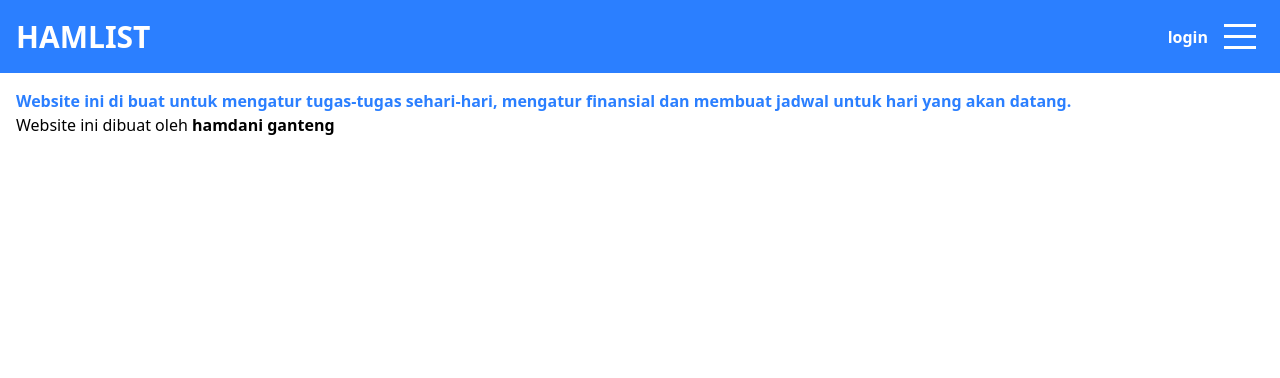
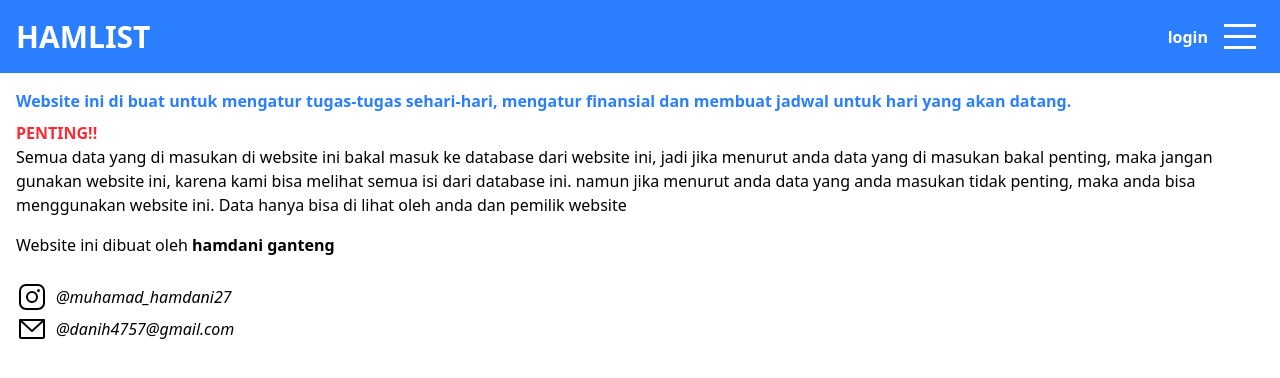
Before and after one commit to hamdani415/hamlist, a Next.js app: page /about in a window 1280 px wide. Shown: the top 378 px of the page. Built offline with nearby package versions, Linux system fonts and the light colour scheme; no server answers.

Commit message:
add about announcement

```diff
--- a/src/app/about/page.jsx
+++ b/src/app/about/page.jsx
@@ -1,4 +1,6 @@
+"use client"
 import React from 'react'
+import { EnvelopeSimpleIcon, InstagramLogoIcon  } from '@phosphor-icons/react'
 
 const page = () => {
   return (
@@ -6,9 +8,18 @@ const page = () => {
       <p className='font-bold text-blue-500'>
         Website ini di buat untuk mengatur tugas-tugas sehari-hari, mengatur finansial dan membuat jadwal untuk hari yang akan datang.
       </p>
-      <p>
+      <h1 className='font-bold text-red-500 pt-2'>PENTING!!</h1>
+      <p>Semua data yang di masukan di website ini bakal masuk ke database dari website ini, jadi jika menurut anda data yang di masukan bakal penting, maka jangan gunakan website ini,
+        karena kami bisa melihat semua isi dari database ini. namun jika menurut anda data yang anda masukan tidak penting, maka anda bisa menggunakan website ini. Data hanya bisa di lihat oleh anda dan pemilik website
+      </p>
+      <p className='py-4'>
         Website ini dibuat oleh <b>hamdani ganteng</b>
       </p>
+      <div className='pt-2'>
+        <a href='https://www.instagram.com/muhamad_hamdani27/' className='flex gap-2 items-center hover:text-blue-500 italic'><InstagramLogoIcon size={32} /> @muhamad_hamdani27</a>
+        <a href='mailto:danih4757@gmail.com' className='flex gap-2 items-center hover:text-blue-500 italic'><EnvelopeSimpleIcon size={32} />@danih4757@gmail.com</a>
+
+      </div>
     </div>
   )
 }
```
